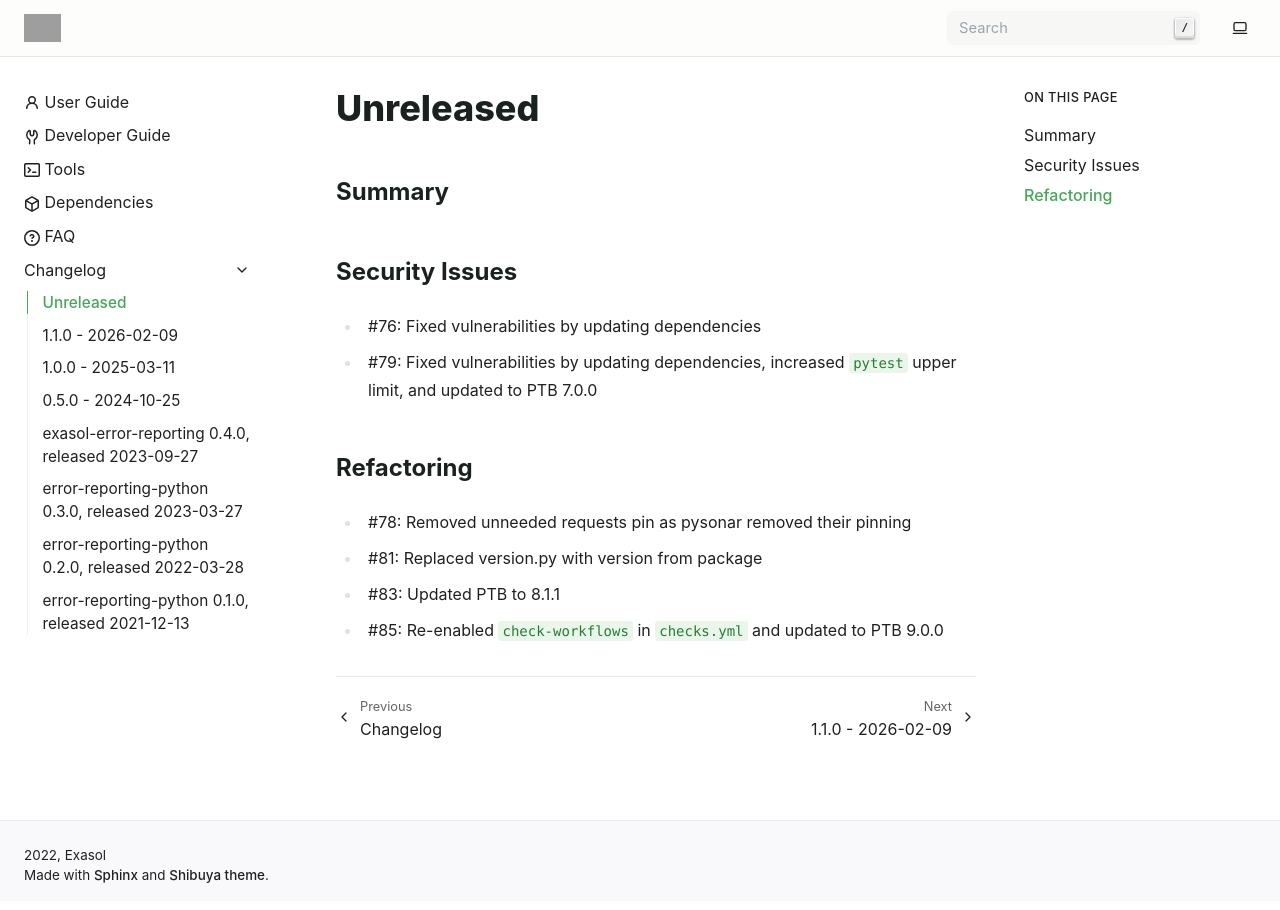
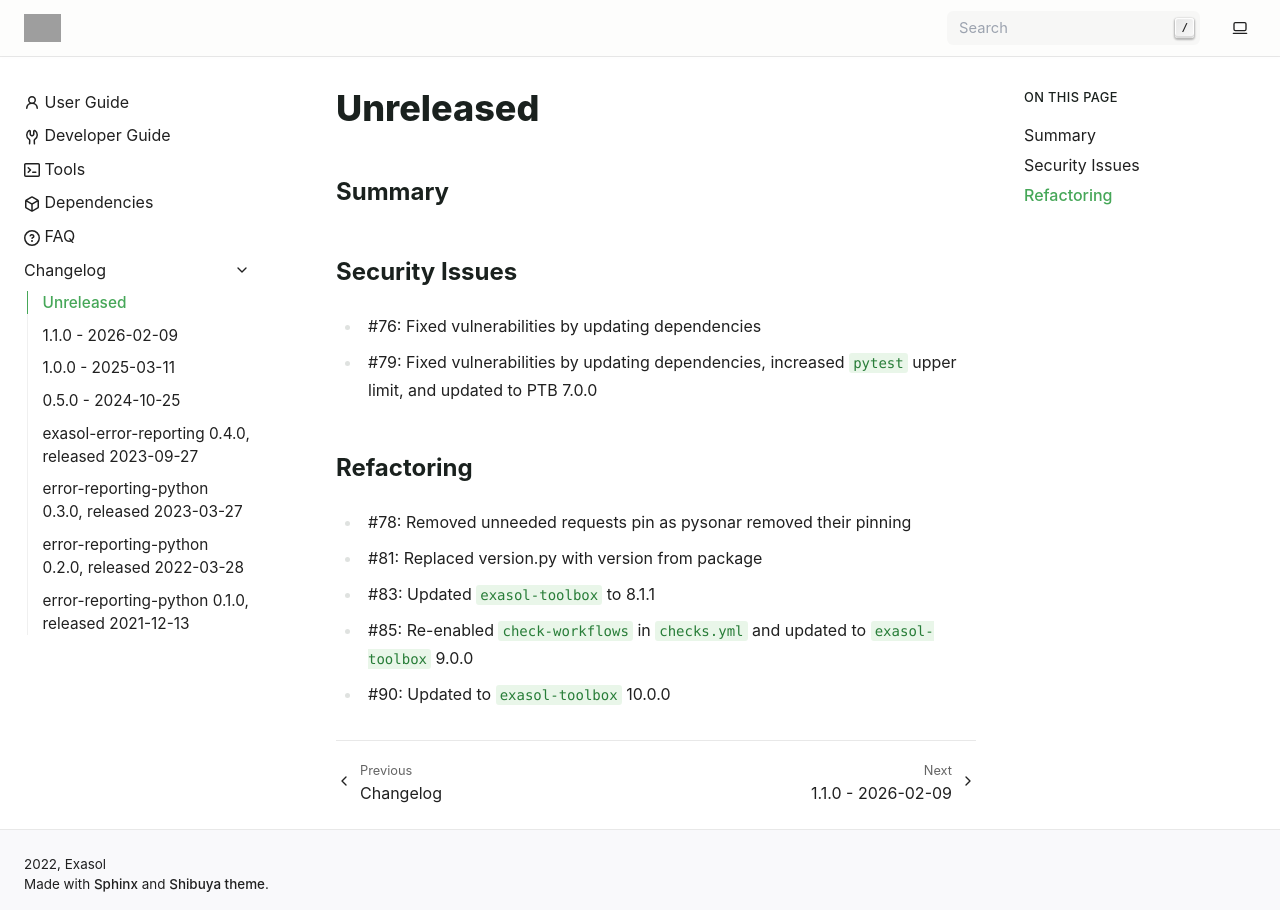
Before and after one commit to exasol/error-reporting-python, a Sphinx documentation site: the page built from doc/changes/unreleased.md, in a window 1280 px wide. Built offline with Sphinx 7.4.7, drawn with Linux system fonts in a browser that asks for light colours; pages that are not in the unit, such as notebooks, are missing from menus; grey boxes are pictures that could not be loaded.

Commit message:
Refactoring/90 update to ptb 10.0.0 (#91)
* Update to PTB 10.0.0

* Update workflows to 10.0.0

* Fix zizmor finding and bump to v10

```diff
--- a/doc/changes/unreleased.md
+++ b/doc/changes/unreleased.md
@@ -11,5 +11,6 @@
 
 * #78: Removed unneeded requests pin as pysonar removed their pinning
 * #81: Replaced version.py with version from package
-* #83: Updated PTB to 8.1.1
-* #85: Re-enabled `check-workflows` in `checks.yml` and updated to PTB 9.0.0
+* #83: Updated `exasol-toolbox` to 8.1.1
+* #85: Re-enabled `check-workflows` in `checks.yml` and updated to `exasol-toolbox` 9.0.0
+* #90: Updated to `exasol-toolbox` 10.0.0
--- a/pyproject.toml
+++ b/pyproject.toml
@@ -34,7 +34,7 @@ ec = "exasol.error._cli:main"
 [dependency-groups]
 dev = [
     "pytest>=7.1.2,<10",
-    "exasol-toolbox>=9.0.0, <10",
+    "exasol-toolbox>=10.0.0, <11",
 ]
 
 [tool.poetry]
```
Also changed, not shown: .zizmor.yml (added), 15 other files.
